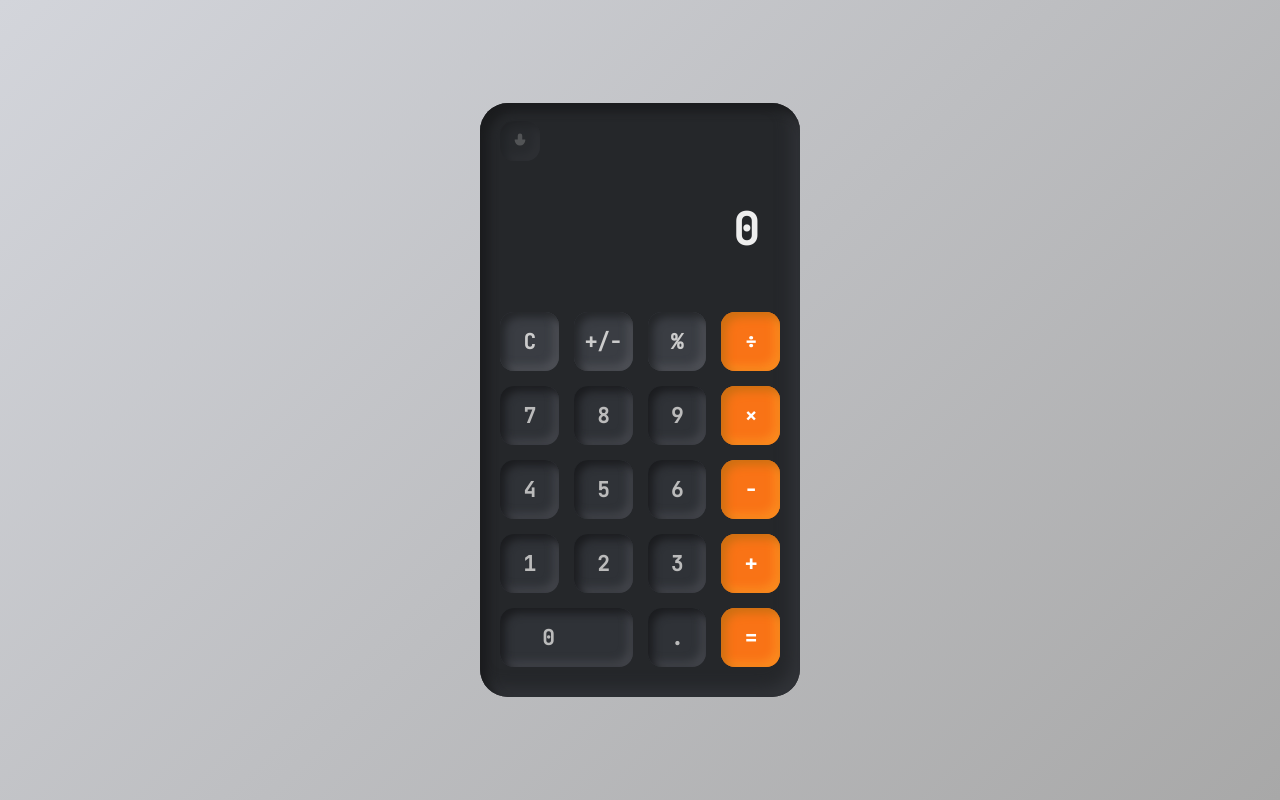
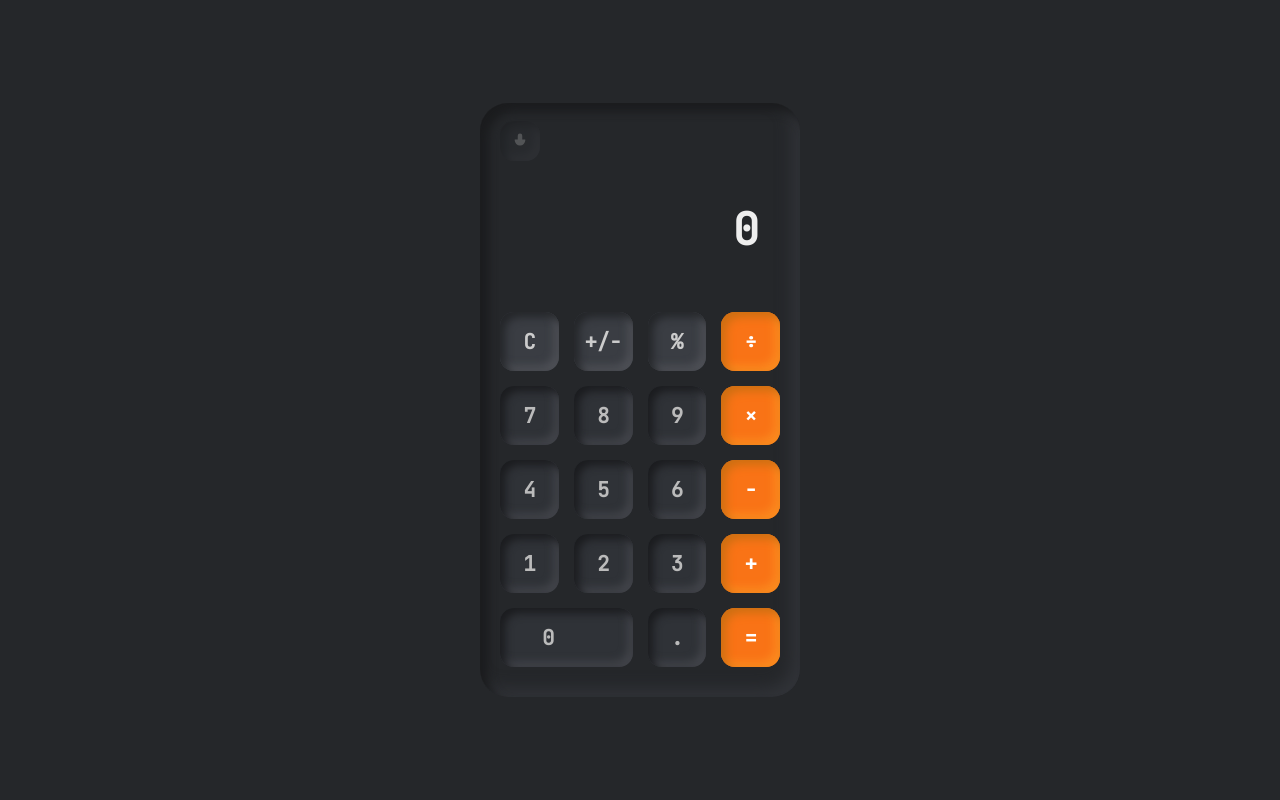
Before and after one commit to Akhileshbhagat76/3D-Calculator-AKHIL, a plain HTML site: page index.html in a window 1280 px wide. Drawn offline with Linux system fonts and the light colour scheme.

Commit message:
Update index.html

```diff
--- a/index.html
+++ b/index.html
@@ -13,7 +13,7 @@
     body {
       margin: 0;
       min-height: 100vh;
-      background: linear-gradient(135deg, #d3d5db, #a8a8a8);
+      background-color: #25272a;
       display: flex;
       align-items: center;
       justify-content: center;
```
